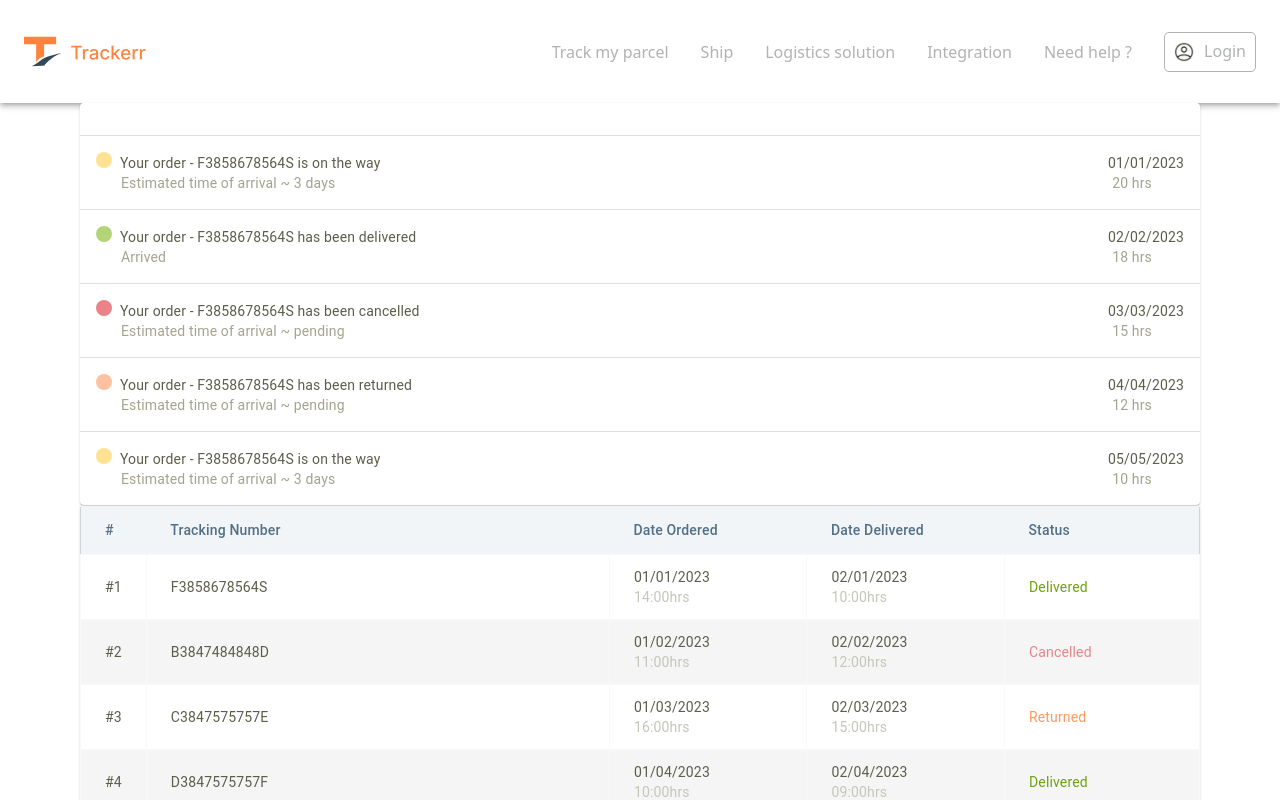
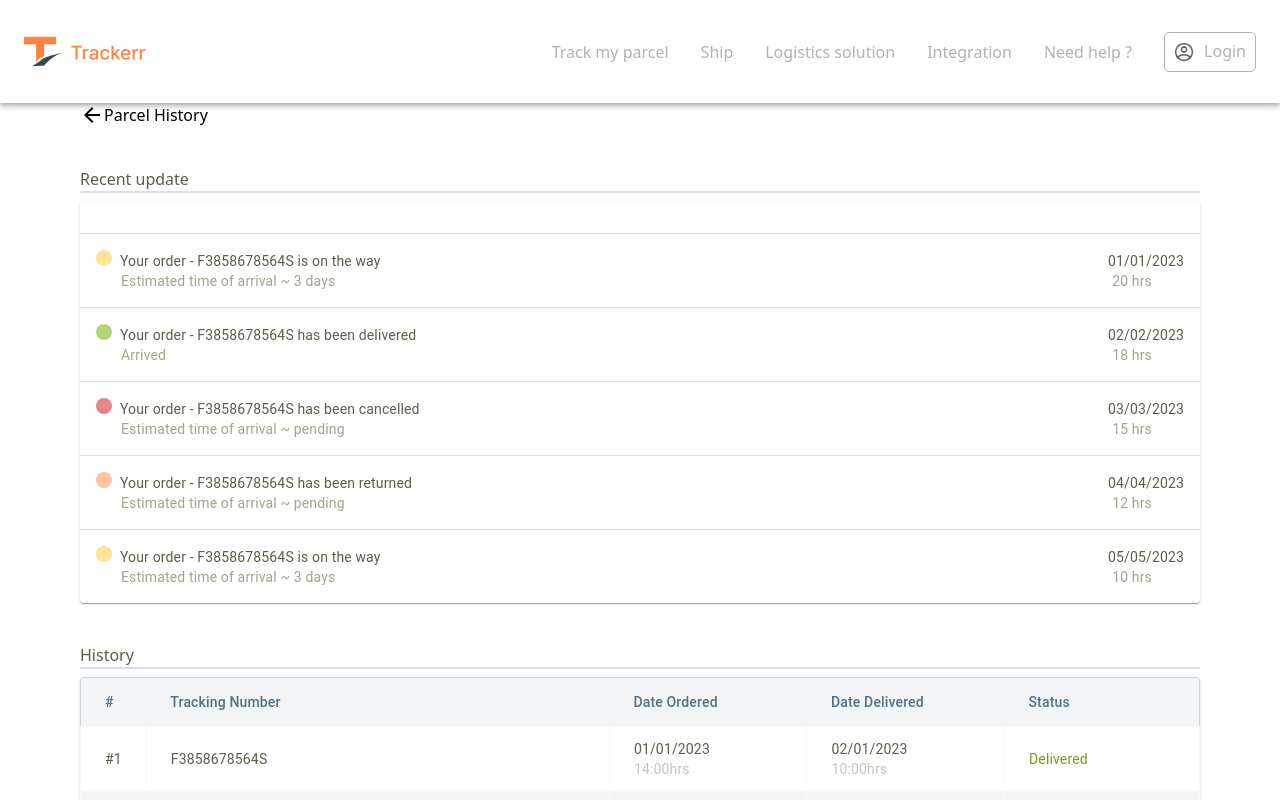
Before and after one commit to Amadu9933/Tracker-web-static, a React (Vite) app in the folder web-static/: page /LogisticSolution in a window 1280 px wide. Shown: the top 800 px of the page. Built offline with nearby package versions, Linux system fonts and the light colour scheme; a small style sheet from the web is missing.

Commit message:
tracking history

```diff
--- a/web-static/src/components/pages/customerPages/CustomerTrackingDetails/CustomerNotification/CustomerNotification.tsx
+++ b/web-static/src/components/pages/customerPages/CustomerTrackingDetails/CustomerNotification/CustomerNotification.tsx
@@ -1,12 +1,24 @@
 import React from "react";
 import CustomizedTables from "./HistoryTable";
 import BasicTable from "./RecentUpdate";
+import ArrowBackIcon from "@mui/icons-material/ArrowBack";
 
 const CustomerNotification: React.FC = () => {
 	return (
 		<div className="mx-[80px]">
+			<div className="flex">
+				<ArrowBackIcon />
+				<p>Parcel History</p>
+			</div>
+			<div className="border-b-2 border-[#D9E1E7]  mb-2 mt-10 text-left">
+				<p className="text-[#5D5D4C]">Recent update</p>
+			</div>
+			<div></div>
 			<div>
 				<BasicTable />
+			</div>
+			<div className="border-b-2 border-[#D9E1E7] mb-2 mt-10 text-left">
+				<p className="text-[#5D5D4C]">History</p>
 			</div>
 			<div>
 				<CustomizedTables />
```
